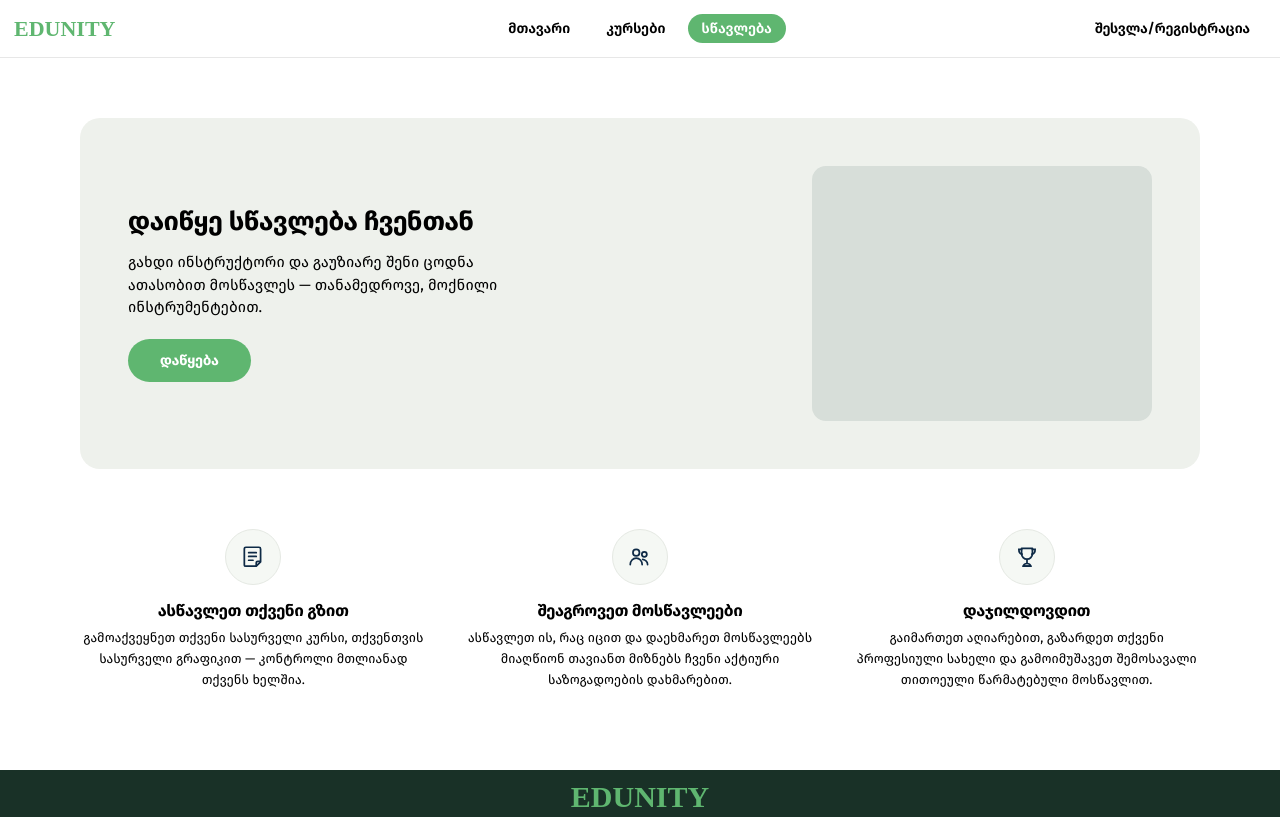
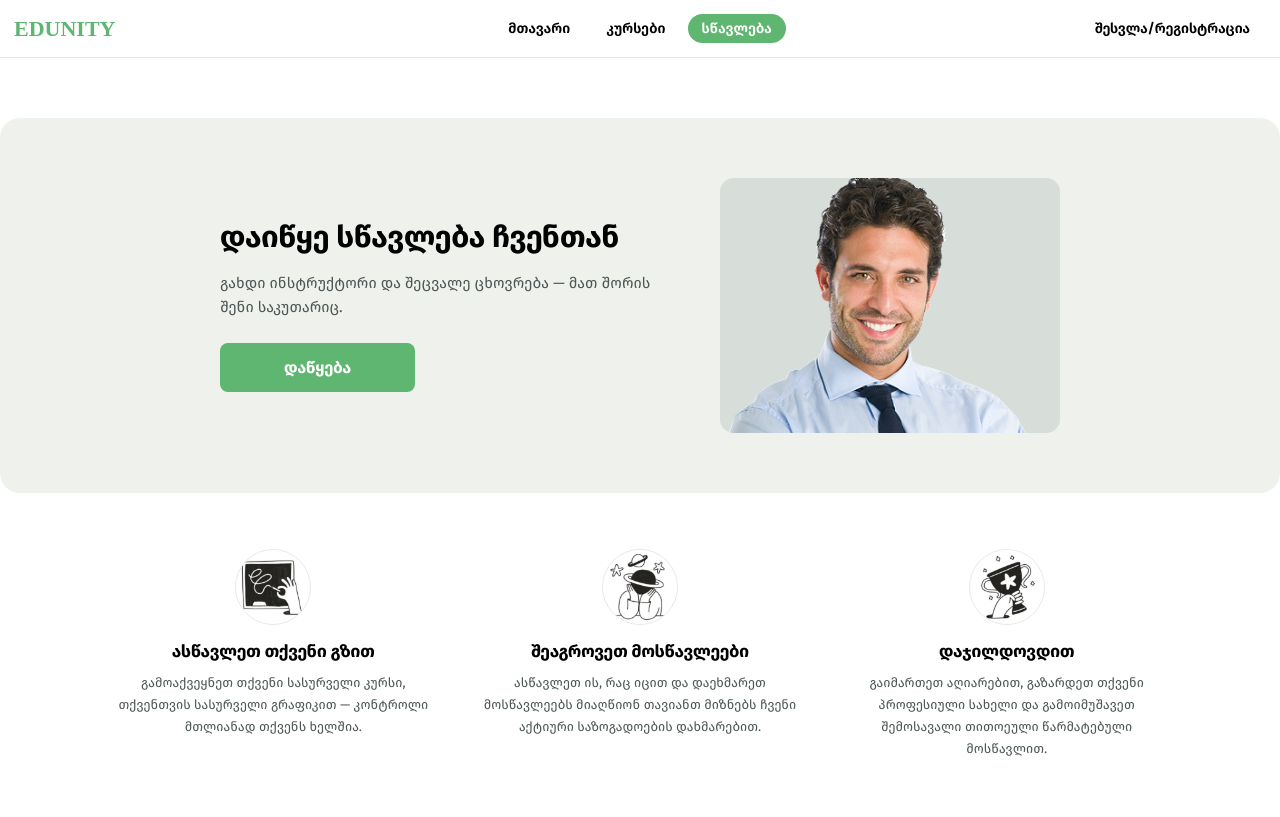
Before and after one commit to jibladzedato/edunity, a plain HTML site: page frontend/pages/teaching.html in a window 1280 px wide. Shown: the top 817 px of the page. Drawn offline with Linux system fonts and the light colour scheme; a web font is replaced by a local one.

Commit message:
frontendfixes

```diff
--- a/frontend/css/editor.css
+++ b/frontend/css/editor.css
@@ -2920,8 +2920,137 @@ body {
 .google-signin {
     display: flex;
     justify-content: center;
-    min-height: 44px;
-}
+    width: 100%;
+    min-height: 48px;
+}
+.google-signin > div,
 .google-signin iframe {
     margin: 0 auto !important;
 }
+/* Google отрисовывает кнопку в своём контейнере — растягиваем его */
+.google-signin > div {
+    width: 100% !important;
+    max-width: 400px;
+}
+
+/* ==== Страница "სწავლება" ==== */
+.teach-page {
+    font-family: "FiraGO";
+}
+
+/* Серый блок тянется во всю ширину экрана, а содержимое внутри
+   ограничено и отцентровано — как в макете. */
+.teach-hero {
+    background: #eef1ec;
+    padding: 50px 20px;
+    /* выходим за пределы контейнера .rest на всю ширину окна */
+    width: 100vw;
+    position: relative;
+    left: 50%;
+    right: 50%;
+    margin-left: -50vw;
+    margin-right: -50vw;
+}
+.teach-hero-inner {
+    max-width: 1100px;
+    margin: 0 auto;
+    display: flex;
+    flex-direction: column;
+    align-items: center;
+    gap: 28px;
+    text-align: center;
+}
+.teach-hero-content {
+    max-width: 460px;
+}
+.teach-hero h1 {
+    font-size: 30px;
+    color: #000;
+    line-height: 1.25;
+    margin-bottom: 14px;
+}
+.teach-hero p {
+    font-size: 15px;
+    color: #4d5756;
+    line-height: 1.6;
+    margin-bottom: 24px;
+}
+.teach-hero-photo {
+    flex-shrink: 0;
+}
+.teach-hero-photo img {
+    display: block;
+    max-width: 320px;
+    width: 100%;
+    height: auto;
+}
+
+/* Крупная кнопка, как в макете */
+.teach-cta {
+    background: #5fb670;
+    color: #fff;
+    border: none;
+    border-radius: 8px;
+    padding: 15px 64px;
+    font-family: inherit;
+    font-size: 16px;
+    font-weight: 700;
+    cursor: pointer;
+}
+.teach-cta:hover {
+    background: #52a463;
+}
+
+.teach-features {
+    max-width: 1100px;
+    margin: 0 auto;
+    display: flex;
+    flex-direction: column;
+    gap: 34px;
+    padding: 56px 20px 70px;
+}
+.teach-feature {
+    text-align: center;
+}
+.teach-feature-icon {
+    width: 76px;
+    height: 76px;
+    object-fit: contain;
+    margin: 0 auto 16px;
+    display: block;
+}
+.teach-feature h3 {
+    font-size: 17px;
+    color: #000;
+    margin-bottom: 10px;
+    font-weight: 700;
+}
+.teach-feature p {
+    font-size: 13px;
+    color: #4d5756;
+    line-height: 1.7;
+    max-width: 320px;
+    margin: 0 auto;
+}
+
+@media (min-width: 768px) {
+    .teach-hero {
+        padding: 60px 40px;
+    }
+    .teach-hero-inner {
+        flex-direction: row;
+        justify-content: space-between;
+        text-align: left;
+        gap: 40px;
+    }
+    .teach-hero-photo img {
+        max-width: 375px;
+    }
+    .teach-features {
+        flex-direction: row;
+        gap: 40px;
+    }
+    .teach-feature {
+        flex: 1;
+    }
+}
--- a/frontend/pages/teaching.html
+++ b/frontend/pages/teaching.html
@@ -38,36 +38,33 @@
     <div class="rest">
         <div class="teach-page">
             <div id="teach-landing">
-            <div class="teach-hero">
+                <!-- Серый блок во всю ширину, как в макете -->
+                <section class="teach-hero">
+                    <div class="teach-hero-inner">
                         <div class="teach-hero-content">
                             <h1>დაიწყე სწავლება ჩვენთან</h1>
-                    <p>გახდი ინსტრუქტორი და გაუზიარე შენი ცოდნა ათასობით მოსწავლეს — თანამედროვე, მოქნილი ინსტრუმენტებით.</p>
+                            <p>გახდი ინსტრუქტორი და შეცვალე ცხოვრება — მათ შორის შენი საკუთარიც.</p>
                             <button class="teach-cta" id="teach-cta">დაწყება</button>
                         </div>
                         <div class="teach-hero-photo">
-                    <img src="../assets/teach-hero-photo.jpg" alt="ინსტრუქტორი" onerror="this.parentElement.classList.add('teach-hero-photo--empty'); this.remove();">
+                            <img src="../assets/teach-person.png" alt="">
                         </div>
                     </div>
+                </section>
 
                 <div class="teach-features">
                     <div class="teach-feature">
-                    <div class="teach-feature-icon">
-                        <svg viewBox="0 0 24 24" fill="none" xmlns="http://www.w3.org/2000/svg"><path d="M4 19.5V4.5C4 3.67 4.67 3 5.5 3H17.5C18.33 3 19 3.67 19 4.5V16.5L15 20.5H5.5C4.67 20.5 4 19.83 4 19.5Z" stroke="#0e2a46" stroke-width="1.6" stroke-linejoin="round"/><path d="M15 20.5V17.5C15 16.67 15.67 16 16.5 16H19" stroke="#0e2a46" stroke-width="1.6" stroke-linejoin="round"/><path d="M8 8H15M8 11.5H15M8 15H12" stroke="#0e2a46" stroke-width="1.6" stroke-linecap="round"/></svg>
-                    </div>
+                        <img class="teach-feature-icon" src="../assets/icon-teach-own-way.png" alt="">
                         <h3>ასწავლეთ თქვენი გზით</h3>
                         <p>გამოაქვეყნეთ თქვენი სასურველი კურსი, თქვენთვის სასურველი გრაფიკით — კონტროლი მთლიანად თქვენს ხელშია.</p>
                     </div>
                     <div class="teach-feature">
-                    <div class="teach-feature-icon">
-                        <svg viewBox="0 0 24 24" fill="none" xmlns="http://www.w3.org/2000/svg"><circle cx="8.5" cy="8" r="3" stroke="#0e2a46" stroke-width="1.6"/><circle cx="16" cy="9.5" r="2.3" stroke="#0e2a46" stroke-width="1.6"/><path d="M3 19c0-3.31 2.46-6 5.5-6S14 15.69 14 19" stroke="#0e2a46" stroke-width="1.6" stroke-linecap="round"/><path d="M14.5 14.2c2.5.4 4.5 2.5 4.5 4.8" stroke="#0e2a46" stroke-width="1.6" stroke-linecap="round"/></svg>
-                    </div>
+                        <img class="teach-feature-icon" src="../assets/icon-teach-students.png" alt="">
                         <h3>შეაგროვეთ მოსწავლეები</h3>
                         <p>ასწავლეთ ის, რაც იცით და დაეხმარეთ მოსწავლეებს მიაღწიონ თავიანთ მიზნებს ჩვენი აქტიური საზოგადოების დახმარებით.</p>
                     </div>
                     <div class="teach-feature">
-                    <div class="teach-feature-icon">
-                        <svg viewBox="0 0 24 24" fill="none" xmlns="http://www.w3.org/2000/svg"><path d="M7 4H17V9C17 11.76 14.76 14 12 14C9.24 14 7 11.76 7 9V4Z" stroke="#0e2a46" stroke-width="1.6" stroke-linejoin="round"/><path d="M7 5H4.5C4.5 7.5 5.5 9 7.5 9.3" stroke="#0e2a46" stroke-width="1.6" stroke-linecap="round"/><path d="M17 5H19.5C19.5 7.5 18.5 9 16.5 9.3" stroke="#0e2a46" stroke-width="1.6" stroke-linecap="round"/><path d="M12 14V18" stroke="#0e2a46" stroke-width="1.6"/><path d="M8.5 20.5H15.5" stroke="#0e2a46" stroke-width="1.6" stroke-linecap="round"/><path d="M12 18C10 18 9 19 8.5 20.5H15.5C15 19 14 18 12 18Z" stroke="#0e2a46" stroke-width="1.6" stroke-linejoin="round"/></svg>
-                    </div>
+                        <img class="teach-feature-icon" src="../assets/icon-teach-reward.png" alt="">
                         <h3>დაჯილდოვდით</h3>
                         <p>გაიმართეთ აღიარებით, გაზარდეთ თქვენი პროფესიული სახელი და გამოიმუშავეთ შემოსავალი თითოეული წარმატებული მოსწავლით.</p>
                     </div>
```
Also changed, not shown: frontend/js/google-auth.js (+7 -2 lines), frontend/assets/icon-teach-own-way.png (added), frontend/assets/icon-teach-reward.png (added), frontend/assets/icon-teach-students.png (added), frontend/assets/teach-person.png (added). Lines whose indentation alone changed are shown as unchanged.
